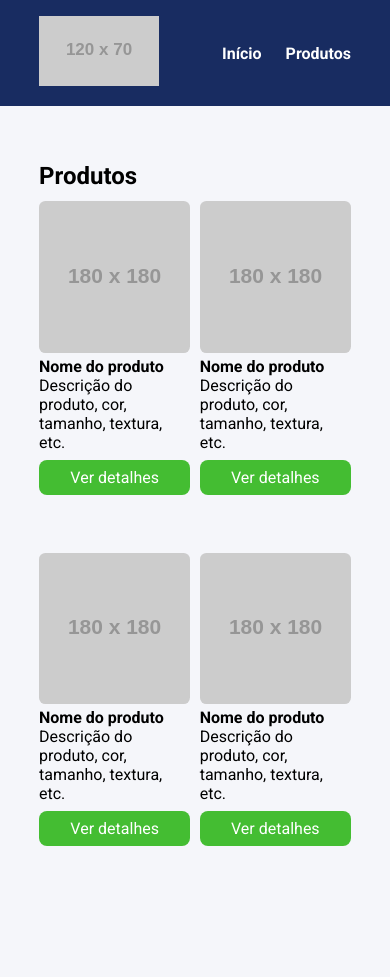
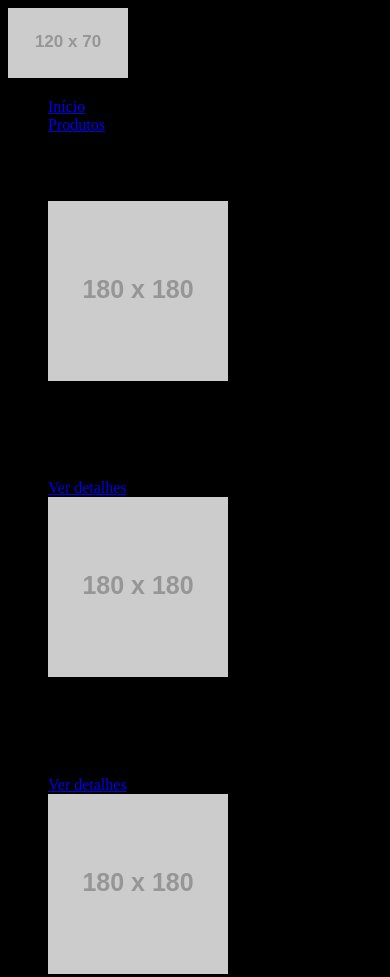
Before and after one commit to MozartSoares/Estudo_front, a website: page index.html in a window 390 px wide. Shown: the top 977 px of the page. Before the commit the page ends 908 px from the top, so only its background shows below. Drawn offline with nearby package versions, Linux system fonts and the light colour scheme; files that its build step writes are made by us from their sources; placeholder pictures from the web are drawn by us.

Commit message:
final commit

```diff
--- a/src/config/reset.scss
+++ /dev/null
@@ -1,6 +0,0 @@
-* {
-    margin: 0;
-    padding: 0;
-    box-sizing: border-box;
-    font-family: Roboto, sans-serif;
-}
--- a/src/config/variaveis.scss
+++ /dev/null
@@ -1,2 +0,0 @@
-$corPrincipal: #182C61;
-$corSecundaria: #44bd32;
--- a/src/main.scss
+++ b/src/main.scss
@@ -1,102 +1,3 @@
-@use 'config/reset.scss';
-@use 'config/variaveis.scss';
-@use 'sass:math';
-
-@function pixelParaEm($alvoEmPixel, $contextoEmPixel: 16px) {
-    @return math.div($alvoEmPixel , $contextoEmPixel)+em;
+body {
+    background-color: #000;
 }
-
-body {
-    background-color: #f5f6fa;
-}
-
-li {
-    list-style: none;
-}
-
-.container {
-    max-width: 1024px;
-    width: 100%;
-    margin: 0 auto;
-}
-
-header {
-    background-color: variaveis.$corPrincipal;
-    position: sticky;
-    top: 0;
-    left: 0;
-
-    .container {
-        display: flex;
-        justify-content: space-between;
-        align-items: center;
-        padding: 16px 0;
-
-        .menu {
-            display: flex;
-
-            li {
-                font-weight: bold;
-                margin-left: pixelParaEm(24px);
-
-                a {
-                    color: #fff;
-                    text-decoration: none;
-                }
-            }
-        }
-    }
-}
-
-section {
-    padding: 56px 0;
-
-    .products {
-        margin-top: pixelParaEm(40px, 56px);
-        display: grid;
-        grid-template-columns: repeat(3, 32.66%);
-        column-gap: 1%;
-        row-gap: 4%;
-        width: 100%;
-
-        .product-item img {
-            width: 100%;
-            border-radius: pixelParaEm(16px, 40px);
-        }
-
-        .product-button {
-            display: block;
-            background-color: variaveis.$corSecundaria;
-            color: #fff;
-            text-align: center;
-            padding: pixelParaEm(8px, 16px) 0;
-            border-radius: pixelParaEm(8px, 16px);
-            margin-top: pixelParaEm(8px, 16px);
-            text-decoration: none;
-
-            &:hover {
-                background-color: lighten(variaveis.$corSecundaria , 10%)
-            }
-        }
-    }
-}
-
-@media screen and (max-width: 1023px) {
-    .container {
-        max-width: 80%;
-        .products {
-            grid-template-columns: repeat(2, 48.5%);
-            column-gap: 3%;
-        }
-    }
-}
-
-@media screen and (max-width: 767px) {
-    .products {
-        display: block;
-
-        .product-item {
-            margin-bottom: 32px;
-        }
-    }
-}
--- /dev/null
+++ b/src/scripts/main.js
@@ -0,0 +1 @@
+const oi = console.log('olá mundo')
```
Also changed, not shown: gulpfile.js (added, +37 -0 lines), package.json (+30 -3 lines), build/styles.css (deleted), src/img/bird-ga5d9ed257_1920.jpg (added), src/img/birds-g6b63afc7a_1920.jpg (added), src/img/butterfly-g7f3546b64_1920.jpg (added), src/img/hands-gc143a78ba_1920.png (added), src/img/lilies-g19bcb21a4_1920.jpg (added), src/img/street-gddeece843_1920.jpg (added), 3 other files.
